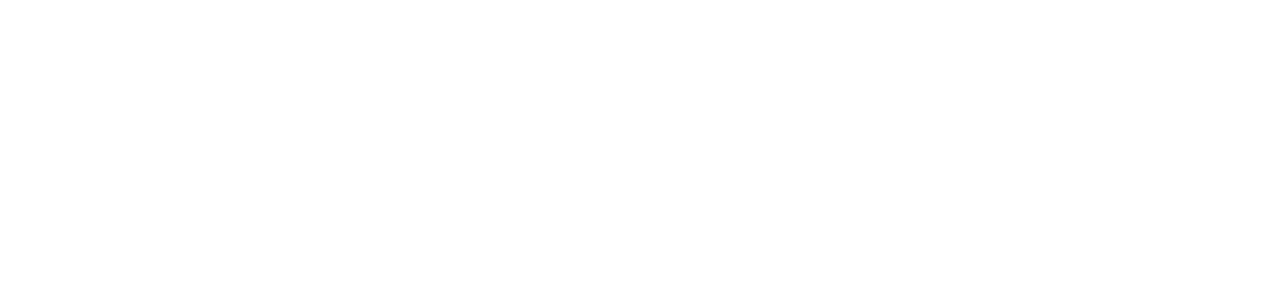
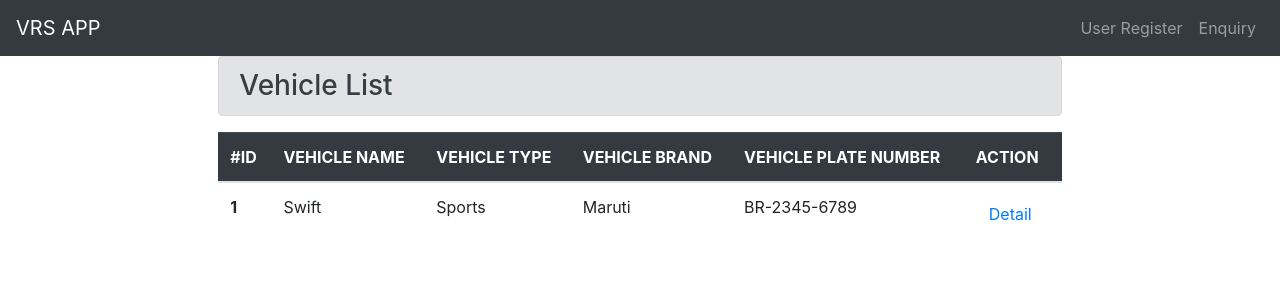
Before and after one commit to reactvehiclerentalsystem/vehicle-rental-frontend, a React (Create React App) app: page /vehiclelistuser in a window 1280 px wide. Shown: the top 300 px of the page. Built offline with nearby package versions, Linux system fonts and the light colour scheme.

Commit message:
Guest User Created

```diff
--- a/src/App.js
+++ b/src/App.js
@@ -12,6 +12,8 @@
 import { VehicleBrandList } from "./component/VehicleBrandList";
 import { HomePage } from "./component/HomePage";
 import { Registration } from "./component/Registration";
+import { GuestUser } from "./component/GuestUser";
+import { VehicleListUser } from "./component/VehicleListUser";
 // vehicle
 function App() {
   return (
@@ -26,6 +28,9 @@
         </Route>
         <Route path="/adminlogin" exact>
           <AdminLogin />
+        </Route>
+        <Route path="/guestuser" exact>
+          <GuestUser />
         </Route>
         <Route path="/register" exact>
           <Registration />
@@ -42,6 +47,9 @@
         <Route path="/vehiclelist" exact>
           <VehicleList />
         </Route>
+        <Route path="/vehiclelistuser" exact>
+          <VehicleListUser />
+        </Route>
         <Route path="/vehiclebrand" exact>
           <VehicleBrand />
         </Route>
--- /dev/null
+++ b/src/component/GuestUser.js
@@ -0,0 +1,9 @@
+import { VehicleListUser } from "./VehicleListUser";
+
+export function GuestUser() {
+  return (
+    <div>
+      <VehicleListUser />
+    </div>
+  );
+}
--- a/src/component/HomePage.js
+++ b/src/component/HomePage.js
@@ -29,6 +29,7 @@
               type="button"
               value="Guest User"
               className="form-control btn btn-outline-dark m-4 w-50"
+              onClick={() => history.push("/guestuser")}
             />
           </div>
         </div>
--- /dev/null
+++ b/src/component/VehicleListUser.js
@@ -0,0 +1,46 @@
+import { AppNavBar } from "../common/AppNavBar";
+
+export function VehicleListUser() {
+  return (
+    <div>
+      <AppNavBar />
+      <div className="row">
+        <div className=" col-2 col-md-2 d-none d-md-block"></div>
+        <div className="col-12 col-md-8 ">
+          <h3 className="alert alert-secondary">Vehicle List</h3>
+
+          <table class="table">
+            <thead class="table-dark">
+              <tr>
+                <th scope="col">#ID</th>
+                <th scope="col">VEHICLE NAME</th>
+                <th scope="col">VEHICLE TYPE</th>
+                <th scope="col">VEHICLE BRAND</th>
+                <th scope="col">VEHICLE PLATE NUMBER</th>
+                <th scope="col">ACTION</th>
+              </tr>
+            </thead>
+            <tbody>
+              <tr>
+                {/**<th scope="row">{index + 1}</th> */}
+                <th scope="row">1</th>
+                <td>Swift</td>
+                <td>Sports</td>
+                <td>Maruti</td>
+                <td>BR-2345-6789</td>
+                <td>
+                  <input
+                    type="button"
+                    value="Detail"
+                    className="btn btn-link"
+                  />
+                </td>
+              </tr>
+            </tbody>
+          </table>
+        </div>
+        <div className="col-2 col-md-2 d-none d-md-block"></div>
+      </div>
+    </div>
+  );
+}
```
